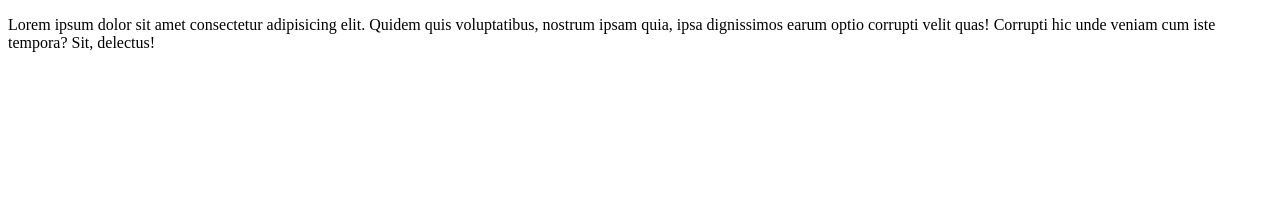
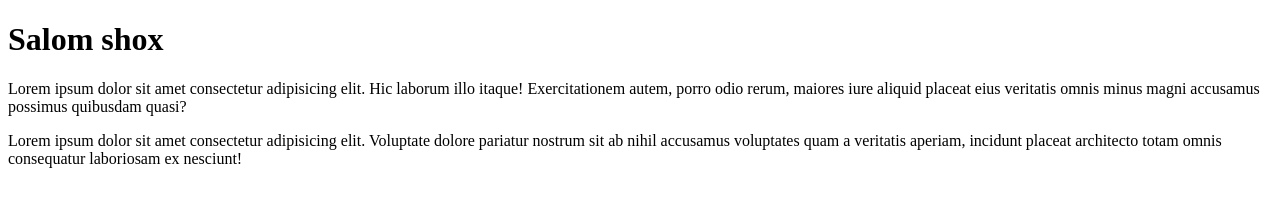
Before and after one commit to AbduboriyMirzayev/simple-test, a plain HTML site: page index.html in a window 1280 px wide. Drawn offline with Linux system fonts and the light colour scheme.

Commit message:
add text

```diff
--- a/index.html
+++ b/index.html
@@ -6,10 +6,18 @@
     <title>Document</title>
   </head>
   <body>
+    <h1>Salom shox</h1>
     <p>
-      Lorem ipsum dolor sit amet consectetur adipisicing elit. Quidem quis
-      voluptatibus, nostrum ipsam quia, ipsa dignissimos earum optio corrupti
-      velit quas! Corrupti hic unde veniam cum iste tempora? Sit, delectus!
+      Lorem ipsum dolor sit amet consectetur adipisicing elit. Hic laborum illo
+      itaque! Exercitationem autem, porro odio rerum, maiores iure aliquid
+      placeat eius veritatis omnis minus magni accusamus possimus quibusdam
+      quasi?
+    </p>
+    <p>
+      Lorem ipsum dolor sit amet consectetur adipisicing elit. Voluptate dolore
+      pariatur nostrum sit ab nihil accusamus voluptates quam a veritatis
+      aperiam, incidunt placeat architecto totam omnis consequatur laboriosam ex
+      nesciunt!
     </p>
   </body>
 </html>
```
